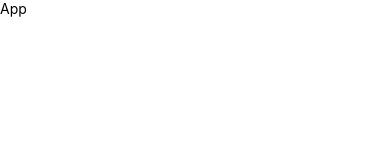
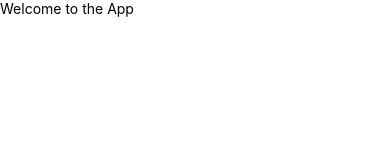
Before and after one commit to Manisha-codescale/Frontend-BookSwap, a React Native app: screen / in a window 390 px wide. Shown: the top 160 px of the page. Built offline with nearby package versions, Linux system fonts and the light colour scheme.

Commit message:
Splash Screen

```diff
--- a/App.js
+++ b/App.js
@@ -1,12 +1,16 @@
-import { View, Text } from 'react-native'
-import React from 'react'
-
+import {View, Text} from 'react-native';
+import React, {useEffect} from 'react';
+import SplashScreen from 'react-native-splash-screen';
+import SignInScreen from './src/screens/SignInScreen';
 const App = () => {
+  useEffect(() => {
+    SplashScreen.hide();
+  }, []);
   return (
     <View>
-      <Text>App</Text>
+      <Text>Welcome to the App</Text>
     </View>
-  )
-}
+  );
+};
 
-export default App
+export default App;
--- a/package.json
+++ b/package.json
@@ -11,7 +11,8 @@
   },
   "dependencies": {
     "react": "19.0.0",
-    "react-native": "0.79.1"
+    "react-native": "0.79.1",
+    "react-native-splash-screen": "^3.3.0"
   },
   "devDependencies": {
     "@babel/core": "^7.25.2",
```
Also changed, not shown: 9 other files (tests, documents, lock files or other folders).
